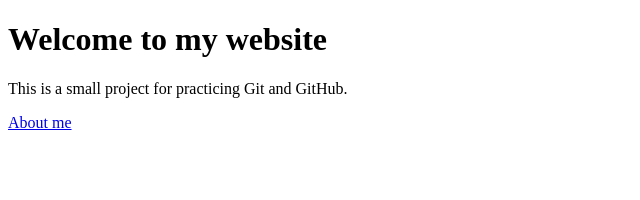
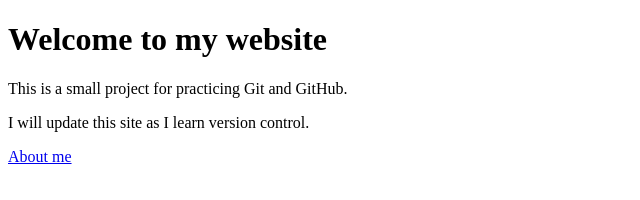
Before and after one commit to ThereIsSomething/swe-sga-2, a plain HTML site: page index.html in a window 1280 px wide. Shown: the whole page, without its empty margins (0-640 px from the left). Drawn offline with Linux system fonts and the light colour scheme.

Commit message:
Add a short introduction to home page

```diff
--- a/index.html
+++ b/index.html
@@ -7,6 +7,7 @@
 <body>
   <h1>Welcome to my website</h1>
   <p>This is a small project for practicing Git and GitHub.</p>
+  <p>I will update this site as I learn version control.</p>
   <a href="about.html">About me</a>
 </body>
 </html>
```
